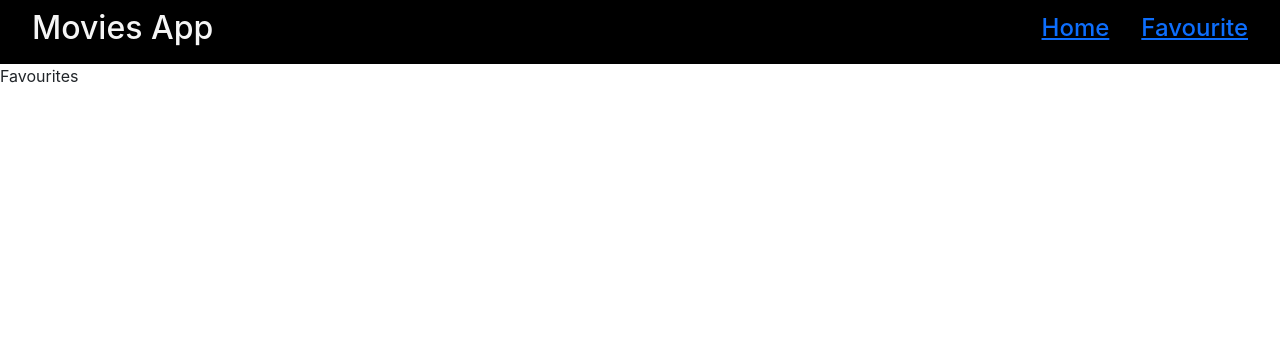
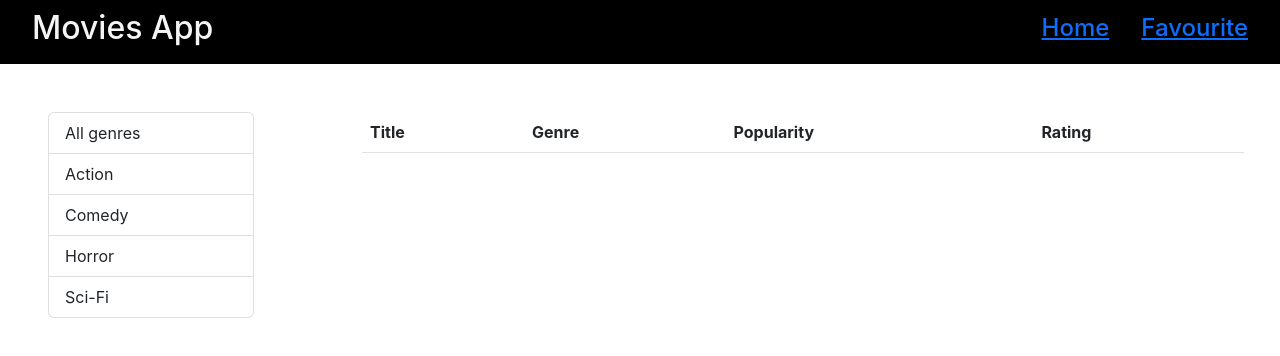
Before and after one commit to vipulagr890/Movie-app, a React (Create React App) app: page /favourite in a window 1280 px wide. Shown: the top 356 px of the page. Built offline with nearby package versions, Linux system fonts and the light colour scheme.

Commit message:
fav page

```diff
--- a/src/App.css
+++ b/src/App.css
@@ -106,6 +106,11 @@
   top: 20vh;
 }
 
+.favorite-genre,
+.table-container {
+  padding: 3rem;
+}
+
 @media screen and (max-width: 450px) {
   .banner-card {
     height: 30vh;
--- a/src/components/Favourites.js
+++ b/src/components/Favourites.js
@@ -1,7 +1,54 @@
-import React from "react";
+import React, { useEffect, useState } from "react";
 
 const Favourites = () => {
-  return <div>Favourites</div>;
+  const [movies, setMovies] = useState([]);
+
+  useEffect(() => {
+    let moviedata = JSON.parse(localStorage.getItem("movie-app") || "[]");
+    console.log(moviedata);
+    setMovies([...moviedata]);
+  }, []);
+
+  return (
+    <div className="main">
+      <div className="row">
+        <div className="col-3">
+          <ul className="list-group favorite-genre">
+            <li className="list-group-item">All genres</li>
+            <li className="list-group-item">Action</li>
+            <li className="list-group-item">Comedy</li>
+            <li className="list-group-item">Horror</li>
+            <li className="list-group-item">Sci-Fi</li>
+          </ul>
+        </div>
+        <div className="col-9 table-container">
+          <table className="table">
+            <thead>
+              <tr>
+                <th scope="col">Title</th>
+                <th scope="col">Genre</th>
+                <th scope="col">Popularity</th>
+                <th scope="col">Rating</th>
+              </tr>
+            </thead>
+            <tbody>
+              {movies &&
+                movies.map((movie) => {
+                  return (
+                    <tr key={movie.original_name || movie.original_title}>
+                      <td>{movie.original_name || movie.original_title}</td>
+                      <td>{movie.genre}</td>
+                      <td>{movie.popularity}</td>
+                      <td>{movie.vote_average}</td>
+                    </tr>
+                  );
+                })}
+            </tbody>
+          </table>
+        </div>
+      </div>
+    </div>
+  );
 };
 
 export default Favourites;
--- a/src/components/Movies.js
+++ b/src/components/Movies.js
@@ -6,6 +6,7 @@ import axios from "axios";
 const Movies = () => {
   const [page, setPage] = useState(1);
   const [movies, setMovies] = useState([]);
+  const [Favorites, setfavorites] = useState([]);
 
   useEffect(() => {
     axios
@@ -25,7 +26,21 @@ const Movies = () => {
     setPage(page + 1);
   };
 
-  const handleFav = () => {};
+  const handleFav = (movie) => {
+    let favMovieData = JSON.parse(localStorage.getItem("movie-app") || "[]");
+    if (Favorites.includes(movie.id)) {
+      favMovieData = favMovieData.filter((m) => m.id !== movie.id);
+    } else {
+      favMovieData.push(movie);
+    }
+    localStorage.setItem("movie-app", JSON.stringify(favMovieData));
+    handleFavouritesState();
+  };
+  const handleFavouritesState = () => {
+    let oldData = JSON.parse(localStorage.getItem("movie-app") || "[]");
+    let temp = oldData.map((movie) => movie.id);
+    setfavorites([...temp]);
+  };
 
   return (
     <>
@@ -49,13 +64,14 @@ const Movies = () => {
                       />
                       <div className="content-wrapper">
                         <h5 className="movie-title">{movie.title}</h5>
-                        <a
-                          href={page}
+                        <button
                           className="btn btn-primary movie-btn"
-                          onClick={handleFav}
+                          onClick={() => handleFav(movie)}
                         >
-                          Add to Favourite
-                        </a>
+                          {Favorites.includes(movie.id)
+                            ? "Remove from favorite"
+                            : "Add to favorite"}
+                        </button>
                       </div>
                     </div>
                   }
```
Also changed, not shown: src/components/getMovies.js (deleted).
